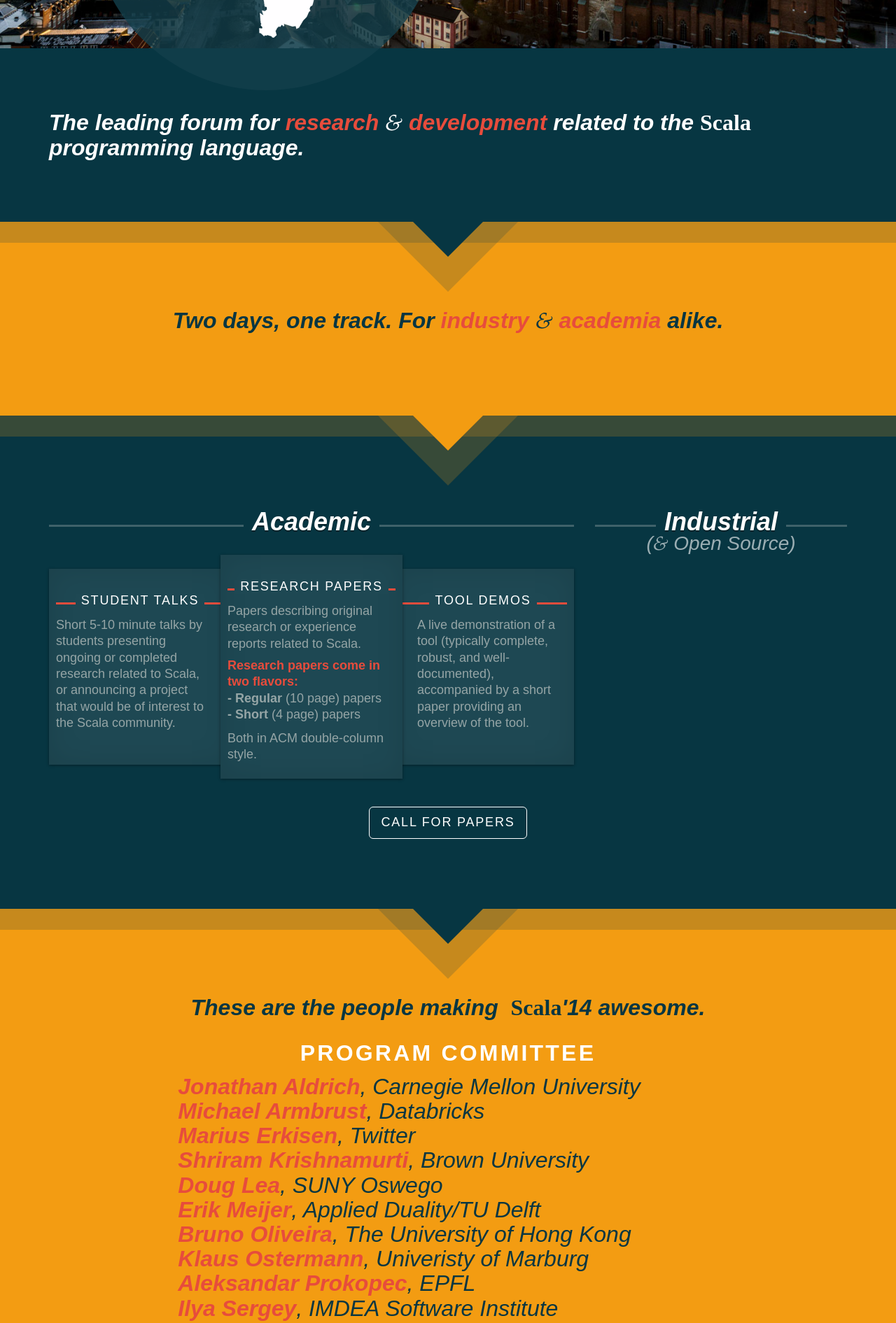
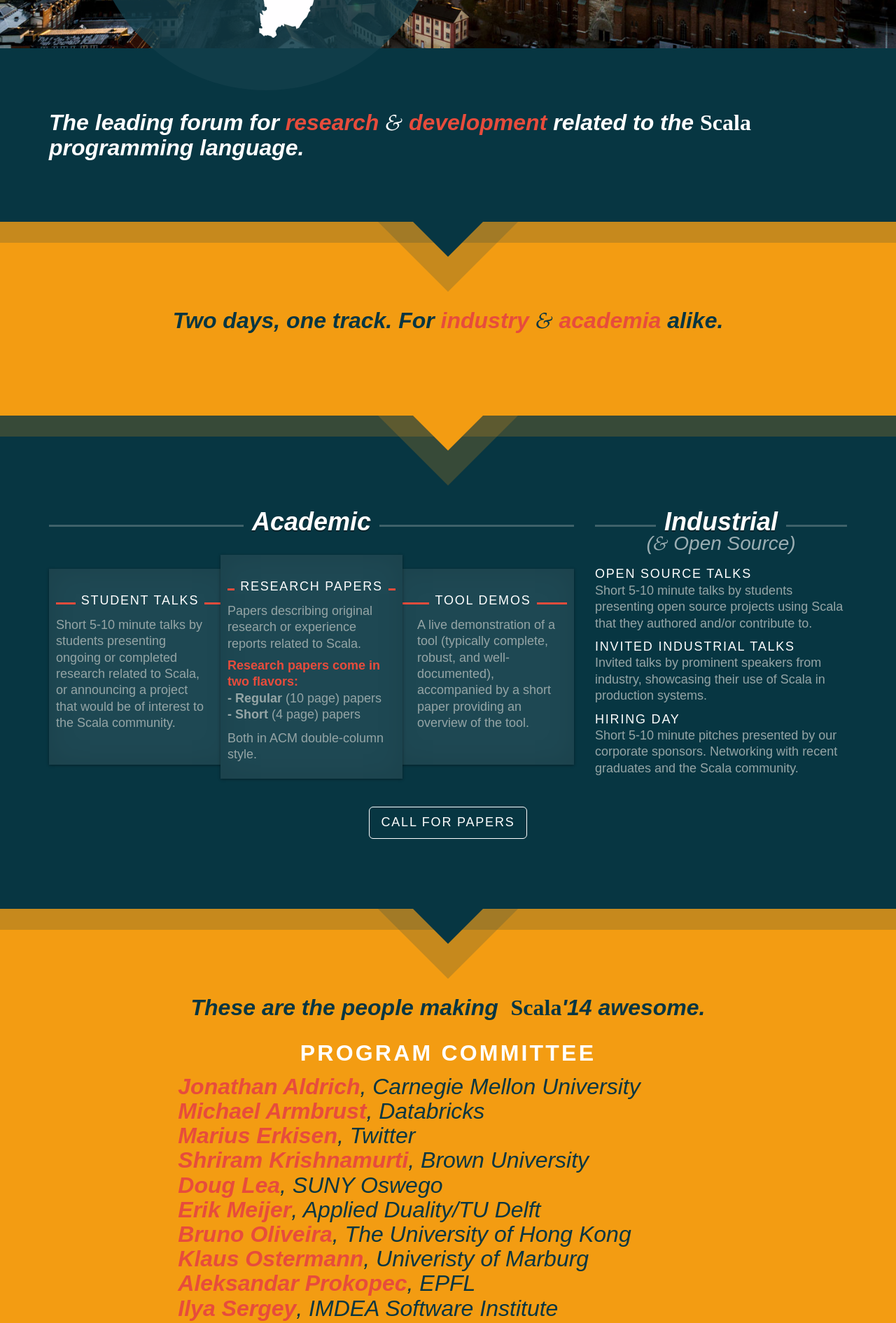
Before and after one commit to heathermiller/wwwscala14, a Jekyll site: the page built from index.md, in a window 1280 px wide. Shown: the part 431-2322 px from the top of the page at 70% size. Built offline with Jekyll 4.4.1, drawn with Linux system fonts in a browser that asks for light colours.

Commit message:
Industrial text, still need fixes though

```diff
--- a/_layouts/frontpage.html
+++ b/_layouts/frontpage.html
@@ -83,6 +83,20 @@ layout: default
       <div class="col-md-4 industrial">
         <div class="title"><h1>Industrial</h1></div>
         <div class="and-open-source">(<span class="amp">&</span> Open Source)</div>
+        <div class="text">
+          <p>
+            <b>Open Source Talks</b><br/>
+            Short 5-10 minute talks by students presenting open source projects using Scala that they authored and/or contribute to.
+          </p>
+          <p>
+            <b>Invited Industrial Talks</b><br/>
+            Invited talks by prominent speakers from industry, showcasing their use of Scala in production systems.
+          </p>
+          <p>
+            <b>Hiring Day</b><br/>
+            Short 5-10 minute pitches presented by our corporate sponsors. Networking with recent graduates and the Scala community.
+          </p>
+        </div>
       </div>
     </div>
     <div class="row centered">
--- a/resources/css/main.css
+++ b/resources/css/main.css
@@ -582,8 +582,21 @@ ul > li {
 
 }
 
-.format > .industrial {
+.format > .industrial > .text {
+  margin-top: 18px;
+  font-family: "petala-pro",sans-serif;
+  font-style: normal;
+  font-weight: 300;
+  color: #95A5A6;
+}
 
+.format > .industrial > .text b {
+  font-family: "petala-pro",sans-serif;
+  font-style: normal;
+  font-weight: 400;
+  color: #fff;
+  text-transform: uppercase;
+  letter-spacing: 0.1em;
 }
 
 a.btn-outline-inverse {
@@ -600,7 +613,6 @@ a.btn-outline-inverse {
   background-color: transparent;
   border-color: #fff;
   text-transform: uppercase;
-  font-weight: 600;
   letter-spacing: 0.1em;
   -webkit-transition: color .1s ease-in;
   -moz-transition: color .1s ease-in;
```
